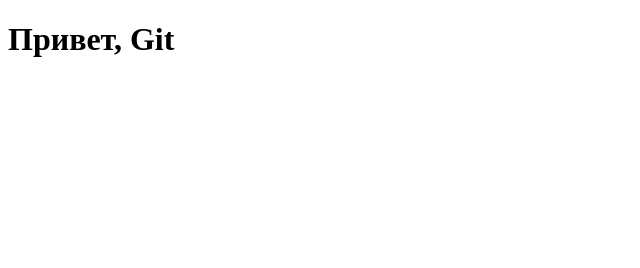
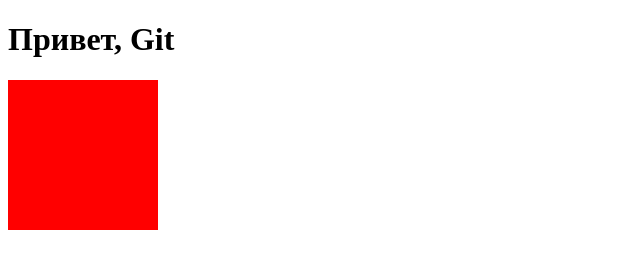
Before and after one commit to MieMaeko/TestGit, a plain HTML site: page index.html in a window 1280 px wide. Shown: the whole page, without its empty margins (0-640 px from the left). Drawn offline with Linux system fonts and the light colour scheme.

```diff
--- a/index.html
+++ b/index.html
@@ -9,5 +9,6 @@
 </head>
 <body>
     <h1>Привет, Git</h1>
+    <div class="red"></div>
 </body>
 </html>
--- a/style.css
+++ b/style.css
@@ -0,0 +1,5 @@
+.red {
+    height: 150px;
+    width: 150px;
+    background-color: red;
+}
```
